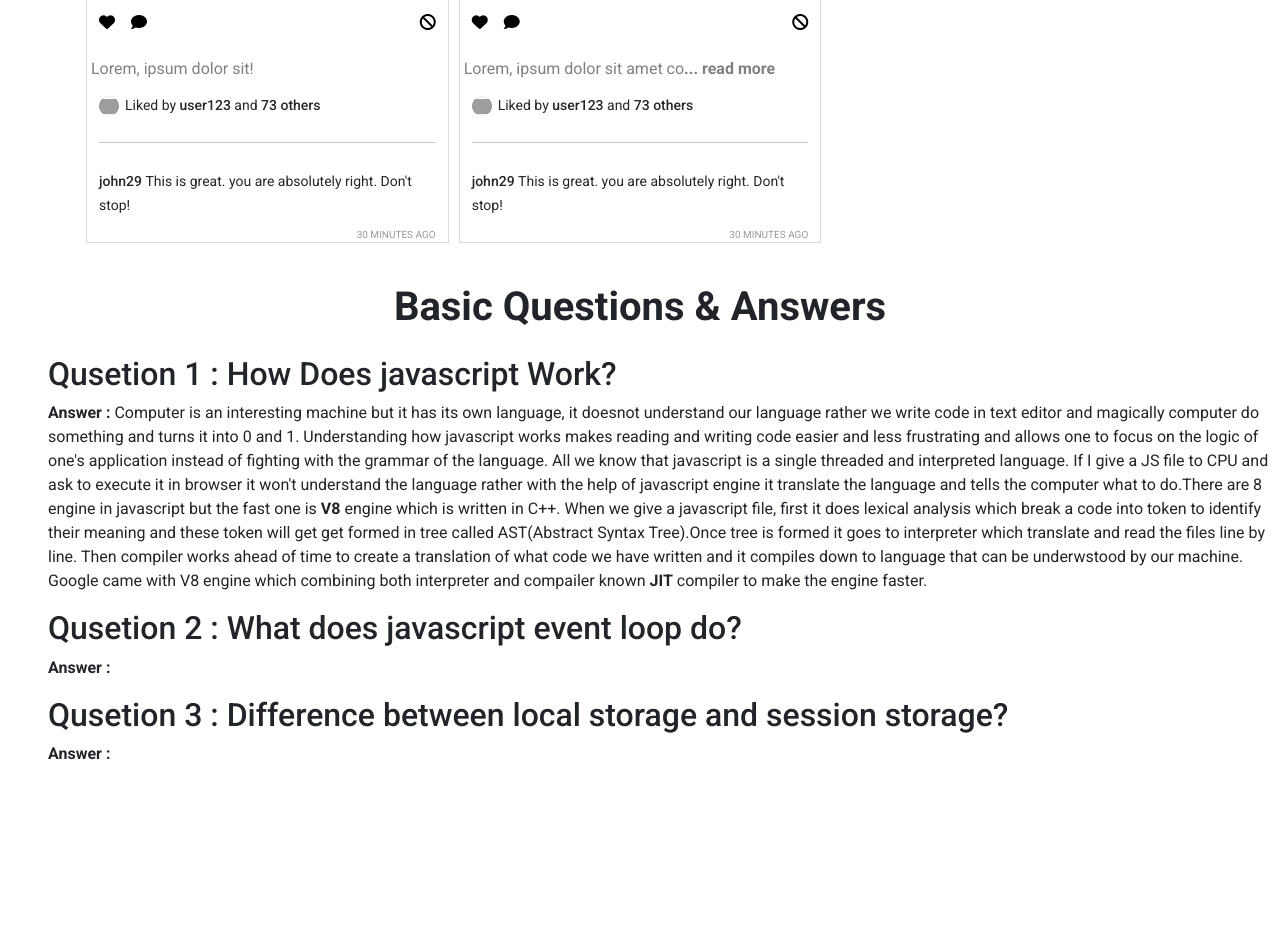
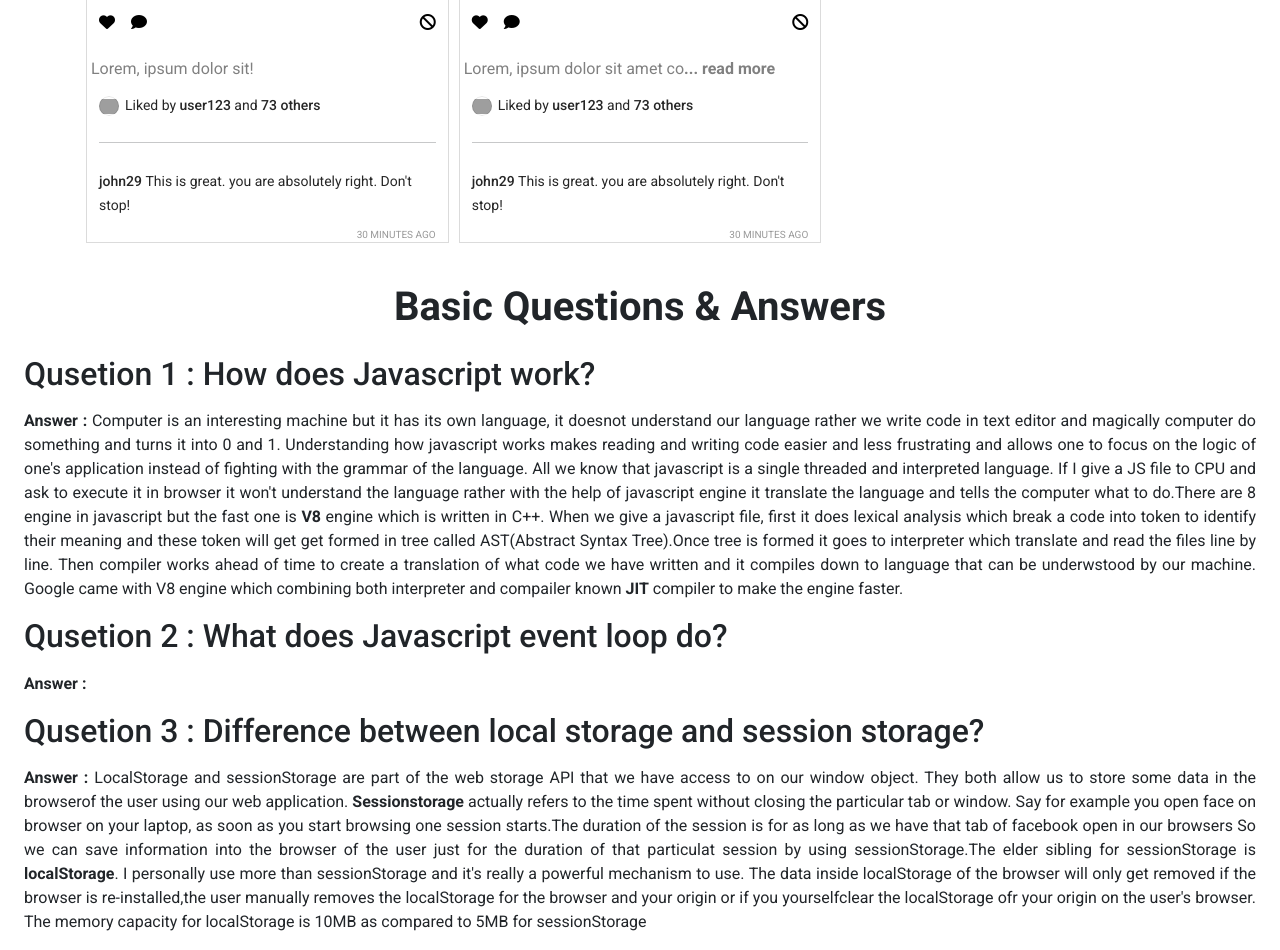
Before and after one commit to JubayerAhmmodShuvo/Insta_Sohor, a plain HTML site: page index.html in a window 1280 px wide. Shown: the part 1289-2239 px from the top of the page. Before the commit the page ends 2071 px from the top, so only its background shows below. Drawn offline with nearby package versions, Linux system fonts and the light colour scheme; grey boxes are pictures that could not be loaded.

Commit message:
third is answered

```diff
--- a/css/style.css
+++ b/css/style.css
@@ -274,3 +274,6 @@ img {
         grid-template-columns: repeat(1, 1fr);
     }
 }
+.aligntext{
+    text-align: justify;
+}
--- a/index.html
+++ b/index.html
@@ -56,13 +56,24 @@
     </main>
     <section>
         <h1 class="text-center fw-bold m-4">Basic Questions & Answers</h1>
-        <section class="ms-lg-5 ">
-            <h2>Qusetion 1 : How Does javascript Work?  </h2>
-            <p><strong>Answer : </strong>Computer is an interesting machine but it has its own language, it doesnot understand our language rather we write code in text editor and magically computer do something and turns it into 0 and 1. Understanding how javascript works makes reading and writing code easier and less frustrating and allows one to focus on the logic of one's application instead of fighting with the grammar of the language. All we know that javascript is a single threaded and interpreted language. If I give a JS file to CPU and ask to execute it in browser it won't understand the language rather with the help of javascript engine it translate the language and tells the computer what to do.There are 8 engine in javascript but the fast one is <strong>V8</strong> engine which is written in C++. When we give a javascript file, first it does lexical analysis which break a code into token to identify their meaning and these token will get get formed in tree called AST(Abstract Syntax Tree).Once tree is formed it goes to interpreter which translate and read the files line by line. Then compiler works ahead of time to create a translation of what code we have written and it compiles down to language that can be underwstood by our machine. Google came with V8 engine which combining both interpreter and compailer known <strong>JIT</strong> compiler to make the engine faster. </p>
-            <h2>Qusetion 2 : What does javascript event loop do?  </h2>
-            <p><strong>Answer : </strong> </p>
-            <h2>Qusetion 3 : Difference between local storage and session storage?  </h2>
-            <p><strong>Answer : </strong> </p>
+        <section class="mx-lg-4 aligntext  ">
+            <h2 class="my-3">Qusetion 1 : How does Javascript work?  </h2>
+            <p  class="mb-3" ><strong>Answer : </strong>Computer is an interesting machine but it has its own language, it doesnot understand our language rather we write code in text editor and magically computer do something and turns it into 0 and 1. Understanding how javascript works makes reading and writing code easier and less frustrating and allows one to focus on the logic of one's application instead of fighting with the grammar of the language. All we know that javascript is a single threaded and interpreted language. If I give a JS file to CPU and ask to execute it in browser it won't understand the language rather with the help of javascript engine it translate the language and tells the computer what to do.There are 8 engine in javascript but the fast one is <strong>V8</strong> engine which is written in C++. When we give a javascript file, first it does lexical analysis which break a code into token to identify their meaning and these token will get get formed in tree called AST(Abstract Syntax Tree).Once tree is formed it goes to interpreter which translate and read the files line by line. Then compiler works ahead of time to create a translation of what code we have written and it compiles down to language that can be underwstood by our machine. Google came with V8 engine which combining both interpreter and compailer known <strong>JIT</strong> compiler to make the engine faster. </p>
+            <h2 class="my-3">Qusetion 2 : What does Javascript event loop do?  </h2>
+            <p  class="mb-3"><strong>Answer : </strong> </p>
+            <h2 class="my-3">Qusetion 3 : Difference between local storage and session storage?  </h2>
+            <p class="mb-3"><strong>Answer : </strong>LocalStorage and sessionStorage are part of the web storage API that we have
+                access to on our window object. They both allow us to store some data in the browserof the user using
+                our web application. <strong>Sessionstorage</strong> actually refers to the time spent without closing the particular tab
+                or window. Say for example you open face on browser on your laptop, as soon as you start browsing one
+                session starts.The duration of the session is for as long as we have that tab of facebook open in our
+                browsers So we can save information into the browser of the user just for the duration of that
+                particulat session by using sessionStorage.The elder sibling for sessionStorage is <strong>localStorage</strong>. I
+                personally use more than sessionStorage and it's really a powerful mechanism to use. The data inside
+                localStorage of the browser will only get removed if the browser is re-installed,the user manually
+                removes the localStorage for the browser and your origin or if you yourselfclear the localStorage ofr
+                your origin on the user's browser. The memory capacity for localStorage is 10MB as compared to 5MB for
+                sessionStorage </p>
 
         </section>
 
```
